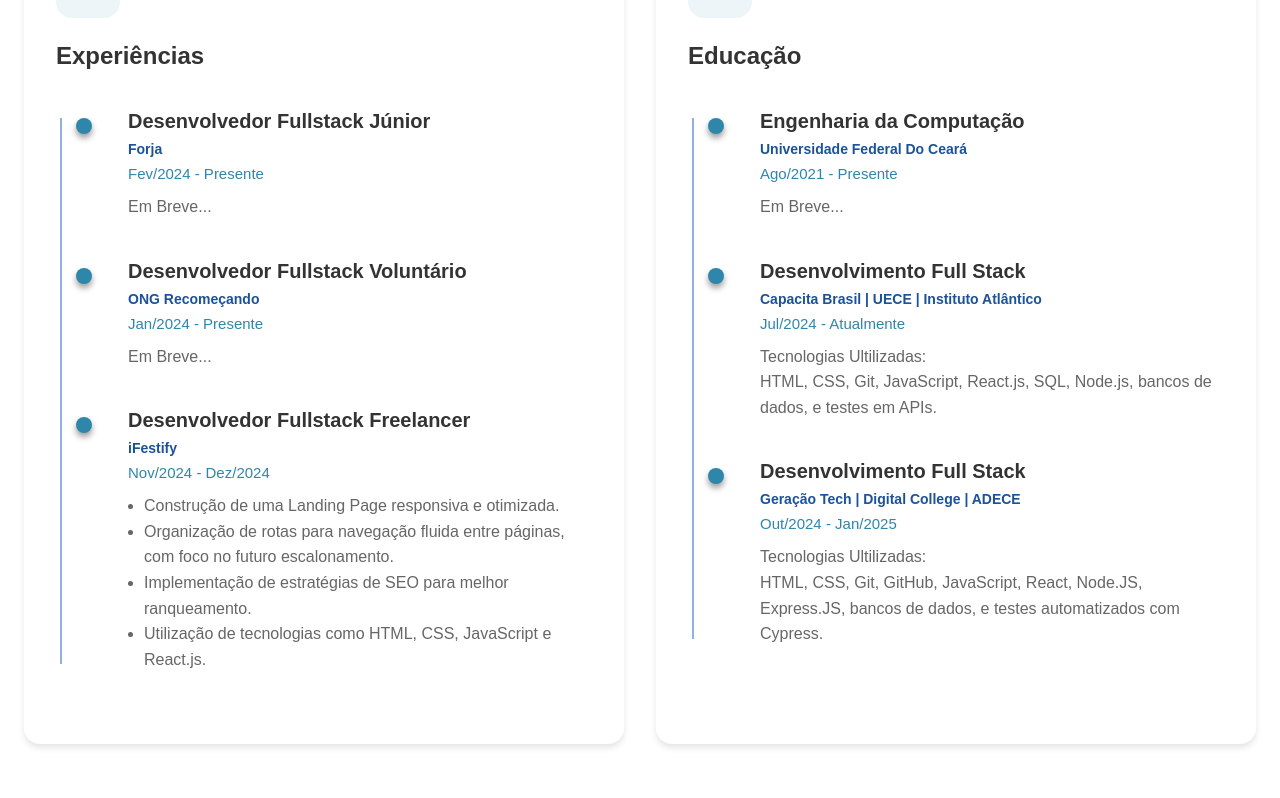
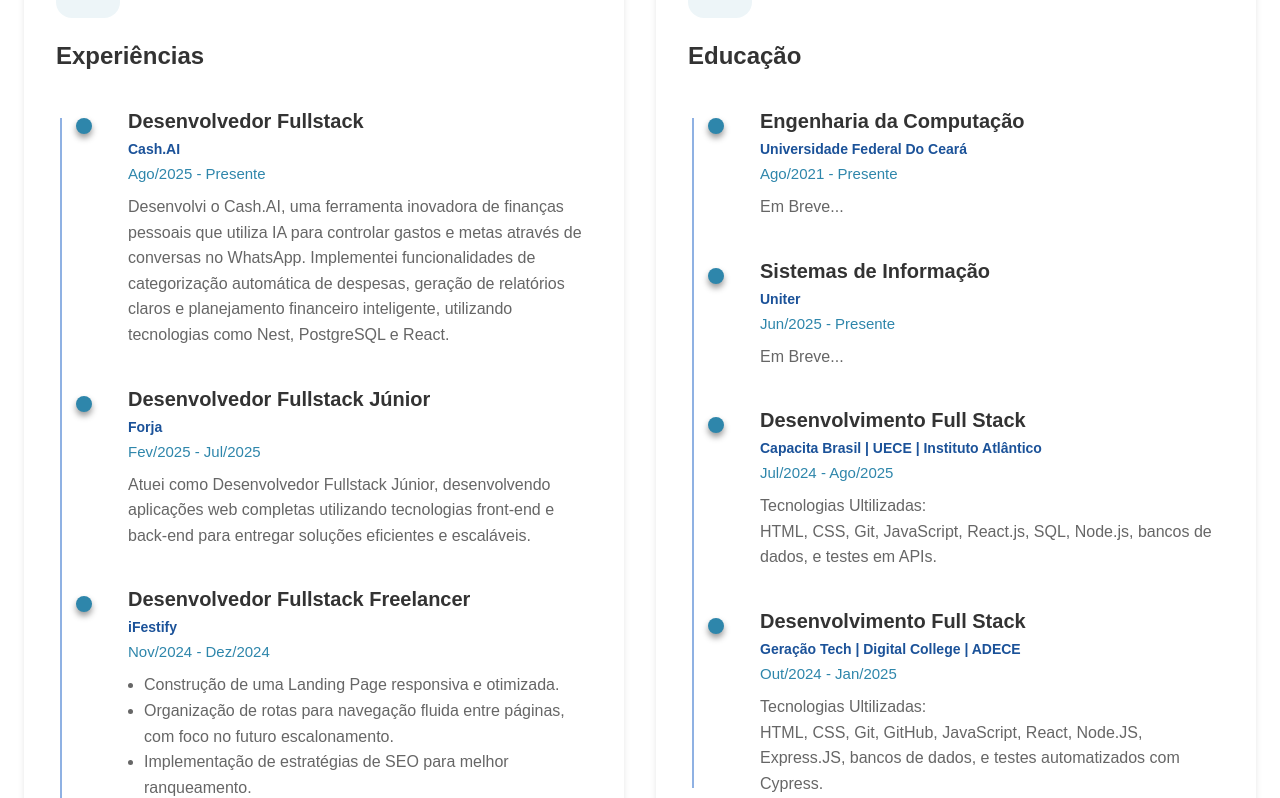
Before and after one commit to Natanael135/portifolio-react, a React (Vite) app: page / in a window 1280 px wide. Shown: the part 1430-2228 px from the top of the page. Built offline with nearby package versions, Linux system fonts and the light colour scheme.

Commit message:
fix: corrigindo datas

```diff
--- a/src/components/Experience/index.jsx
+++ b/src/components/Experience/index.jsx
@@ -26,22 +26,31 @@
 
           <Timeline>
             <TimelineItem>
-              <ExperienceTitle>Desenvolvedor Fullstack Júnior</ExperienceTitle>
-              <ExperienceCompanyName>Forja</ExperienceCompanyName>
-              <ExperienceDate>Fev/2024 - Presente</ExperienceDate>
+              <ExperienceTitle>Desenvolvedor Fullstack</ExperienceTitle>
+              <ExperienceCompanyName>Cash.AI</ExperienceCompanyName>
+              <ExperienceDate>Ago/2025 - Presente</ExperienceDate>
               <ExperienceDescription>
-                <p>Em Breve...</p>
+                <p>
+                  Desenvolvi o Cash.AI, uma ferramenta inovadora de finanças
+                  pessoais que utiliza IA para controlar gastos e metas através
+                  de conversas no WhatsApp. Implementei funcionalidades de
+                  categorização automática de despesas, geração de relatórios
+                  claros e planejamento financeiro inteligente, utilizando
+                  tecnologias como Nest, PostgreSQL e React.
+                </p>
               </ExperienceDescription>
             </TimelineItem>
 
             <TimelineItem>
-              <ExperienceTitle>
-                Desenvolvedor Fullstack Voluntário
-              </ExperienceTitle>
-              <ExperienceCompanyName>ONG Recomeçando</ExperienceCompanyName>
-              <ExperienceDate>Jan/2024 - Presente</ExperienceDate>
+              <ExperienceTitle>Desenvolvedor Fullstack Júnior</ExperienceTitle>
+              <ExperienceCompanyName>Forja</ExperienceCompanyName>
+              <ExperienceDate>Fev/2025 - Jul/2025</ExperienceDate>
               <ExperienceDescription>
-                <p>Em Breve...</p>
+                <p>
+                  Atuei como Desenvolvedor Fullstack Júnior, desenvolvendo
+                  aplicações web completas utilizando tecnologias front-end e
+                  back-end para entregar soluções eficientes e escaláveis.
+                </p>
               </ExperienceDescription>
             </TimelineItem>
 
@@ -93,11 +102,19 @@
               </ExperienceDescription>
             </TimelineItem>
             <TimelineItem>
+              <ExperienceTitle>Sistemas de Informação</ExperienceTitle>
+              <ExperienceCompanyName>Uniter</ExperienceCompanyName>
+              <ExperienceDate>Jun/2025 - Presente</ExperienceDate>
+              <ExperienceDescription>
+                <p>Em Breve...</p>
+              </ExperienceDescription>
+            </TimelineItem>
+            <TimelineItem>
               <ExperienceTitle>Desenvolvimento Full Stack</ExperienceTitle>
               <ExperienceCompanyName>
                 Capacita Brasil | UECE | Instituto Atlântico
               </ExperienceCompanyName>
-              <ExperienceDate>Jul/2024 - Atualmente</ExperienceDate>
+              <ExperienceDate>Jul/2024 - Ago/2025</ExperienceDate>
               <ExperienceDescription>
                 <p>Tecnologias Ultilizadas:</p>
 
```
